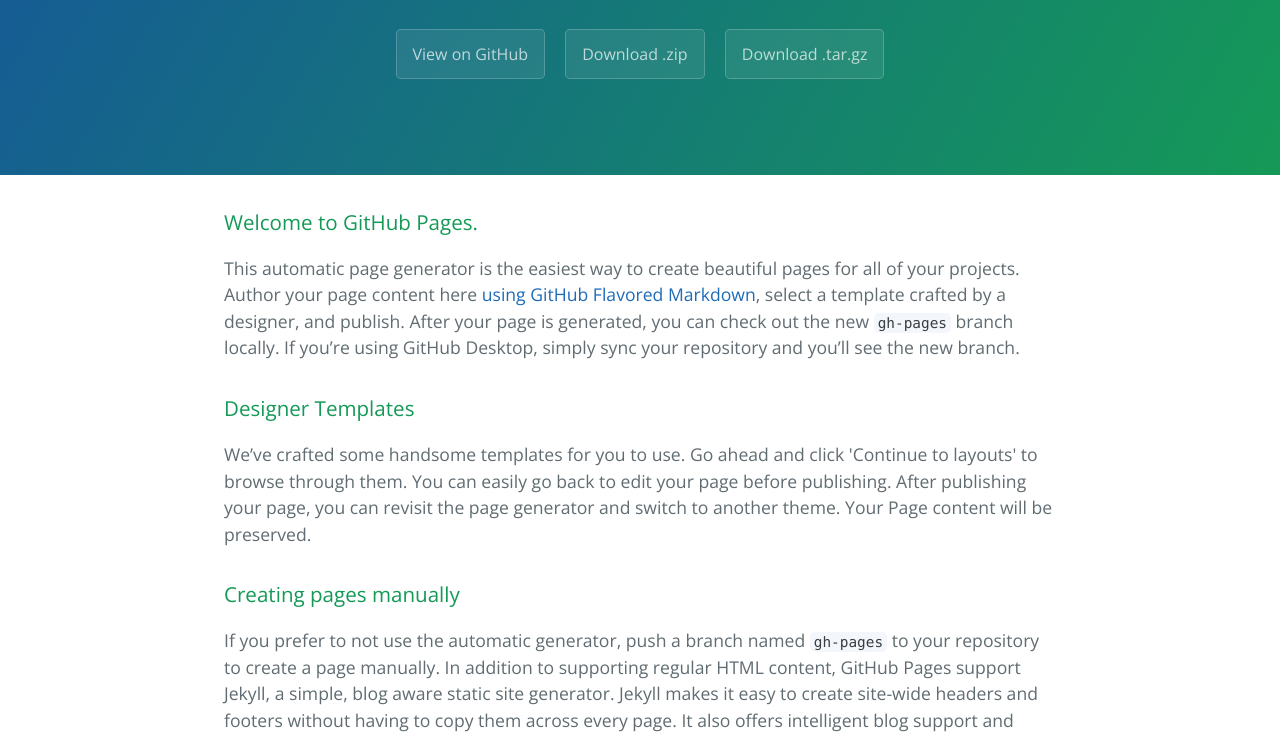
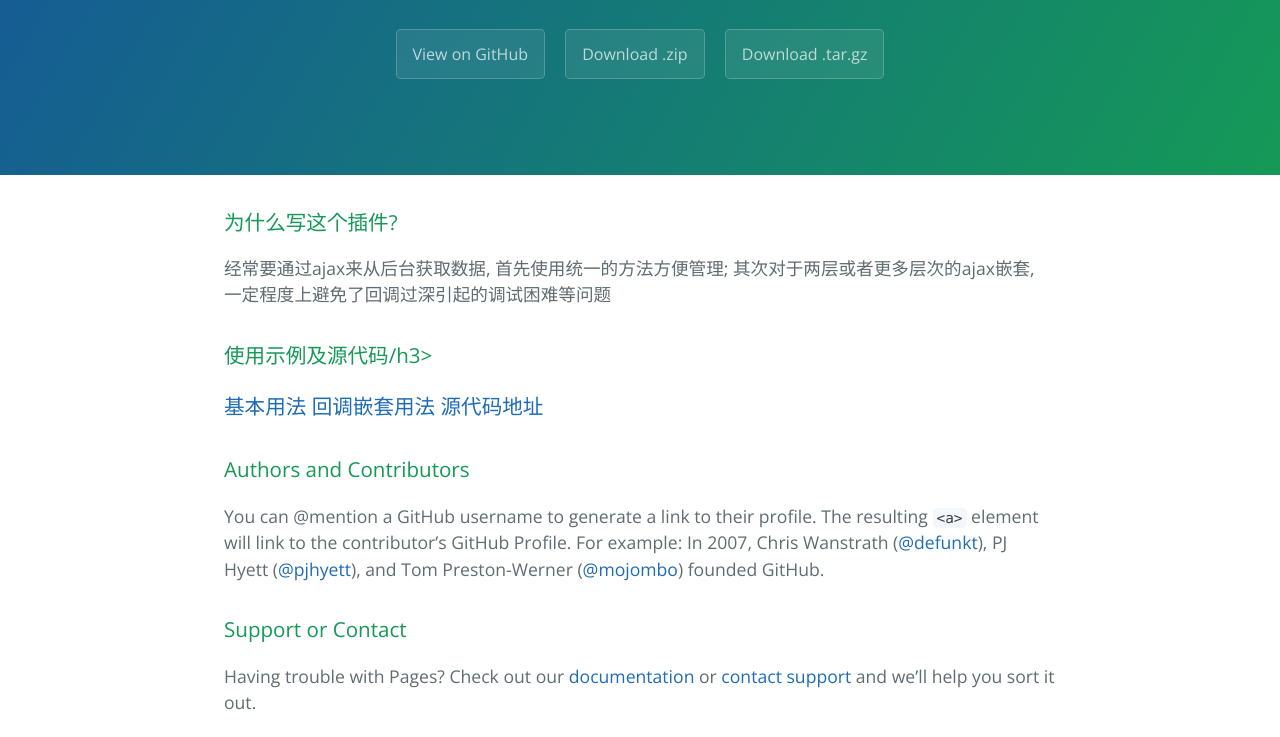
Before and after one commit to GerryLon/jquery.crud, a plain HTML site: page index.html in a window 1280 px wide. Shown: the part 208-945 px from the top of the page. Drawn offline with nearby package versions, Linux system fonts and the light colour scheme.

Commit message:
update index.html

```diff
--- a/index.html
+++ b/index.html
@@ -20,19 +20,17 @@
 
     <section class="main-content">
       <h3>
-<a id="welcome-to-github-pages" class="anchor" href="#welcome-to-github-pages" aria-hidden="true"><span aria-hidden="true" class="octicon octicon-link"></span></a>Welcome to GitHub Pages.</h3>
+<a id="why-develop-this-plugin" class="anchor" href="#why-develop-this-plugin" aria-hidden="true"><span aria-hidden="true" class="octicon octicon-link"></span></a>为什么写这个插件?</h3>
 
-<p>This automatic page generator is the easiest way to create beautiful pages for all of your projects. Author your page content here <a href="https://guides.github.com/features/mastering-markdown/">using GitHub Flavored Markdown</a>, select a template crafted by a designer, and publish. After your page is generated, you can check out the new <code>gh-pages</code> branch locally. If you’re using GitHub Desktop, simply sync your repository and you’ll see the new branch.</p>
+<p>经常要通过ajax来从后台获取数据, 首先使用统一的方法方便管理; 其次对于两层或者更多层次的ajax嵌套, 一定程度上避免了回调过深引起的调试困难等问题</p>
+<h3>
+<a id="demo-addr" class="anchor" href="#designer-templates" aria-hidden="true"><span aria-hidden="true" class="octicon octicon-link"></span></a>使用示例及源代码/h3>
 
-<h3>
-<a id="designer-templates" class="anchor" href="#designer-templates" aria-hidden="true"><span aria-hidden="true" class="octicon octicon-link"></span></a>Designer Templates</h3>
-
-<p>We’ve crafted some handsome templates for you to use. Go ahead and click 'Continue to layouts' to browse through them. You can easily go back to edit your page before publishing. After publishing your page, you can revisit the page generator and switch to another theme. Your Page content will be preserved.</p>
-
-<h3>
-<a id="creating-pages-manually" class="anchor" href="#creating-pages-manually" aria-hidden="true"><span aria-hidden="true" class="octicon octicon-link"></span></a>Creating pages manually</h3>
-
-<p>If you prefer to not use the automatic generator, push a branch named <code>gh-pages</code> to your repository to create a page manually. In addition to supporting regular HTML content, GitHub Pages support Jekyll, a simple, blog aware static site generator. Jekyll makes it easy to create site-wide headers and footers without having to copy them across every page. It also offers intelligent blog support and other advanced templating features.</p>
+<p>
+   <a href="https://github.com/butterfly5211314/jquery.crud/blob/gh-pages/jquery.crud.jsTest.html">基本用法</a>
+   <a href="https://github.com/butterfly5211314/jquery.crud/blob/gh-pages/jquery.crud.jsTest2.html">回调嵌套用法</a>
+   <a href="https://github.com/butterfly5211314/jquery.crud/blob/gh-pages/jquery.crud.js">源代码地址</a>
+</p>
 
 <h3>
 <a id="authors-and-contributors" class="anchor" href="#authors-and-contributors" aria-hidden="true"><span aria-hidden="true" class="octicon octicon-link"></span></a>Authors and Contributors</h3>
```
